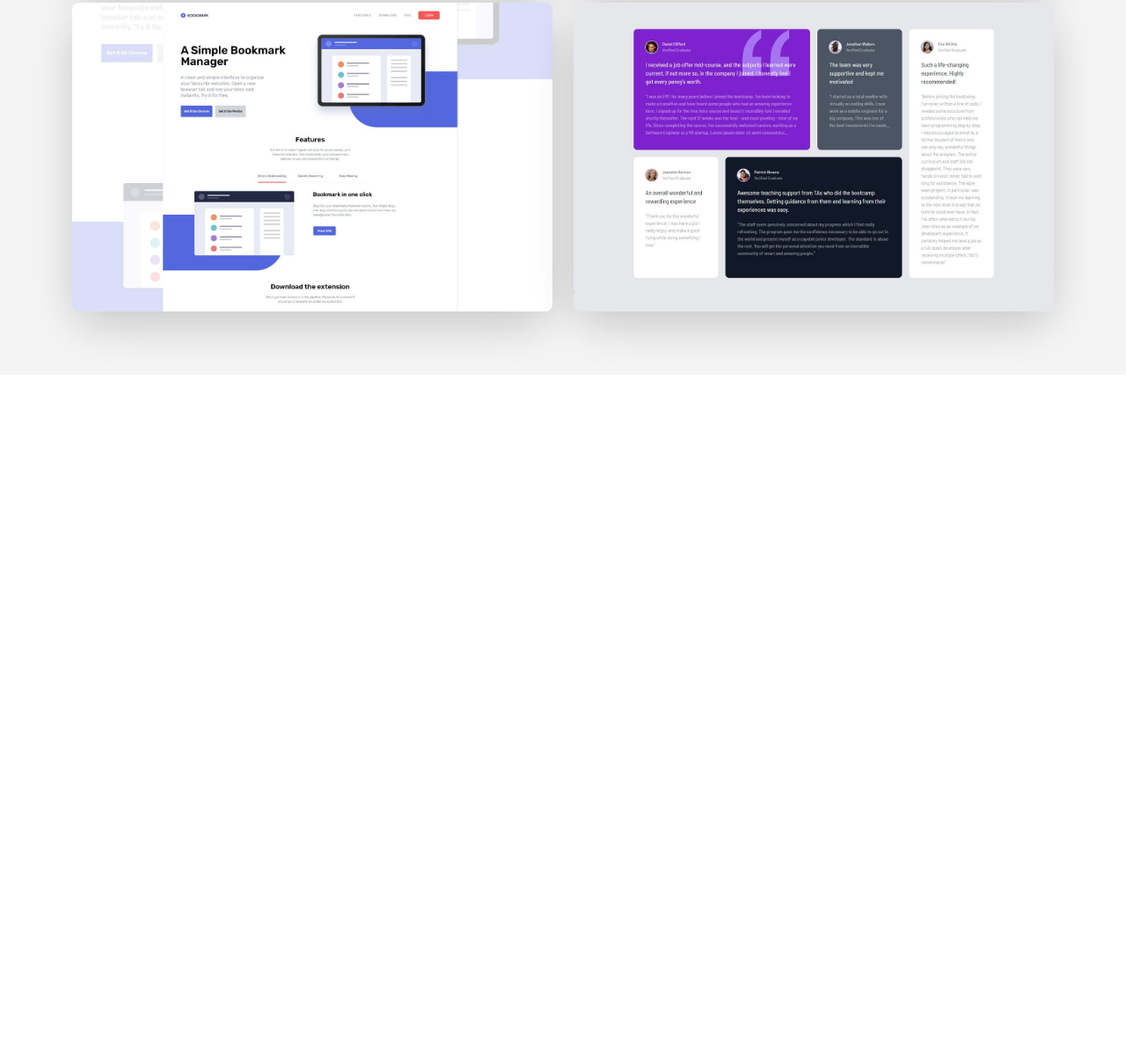
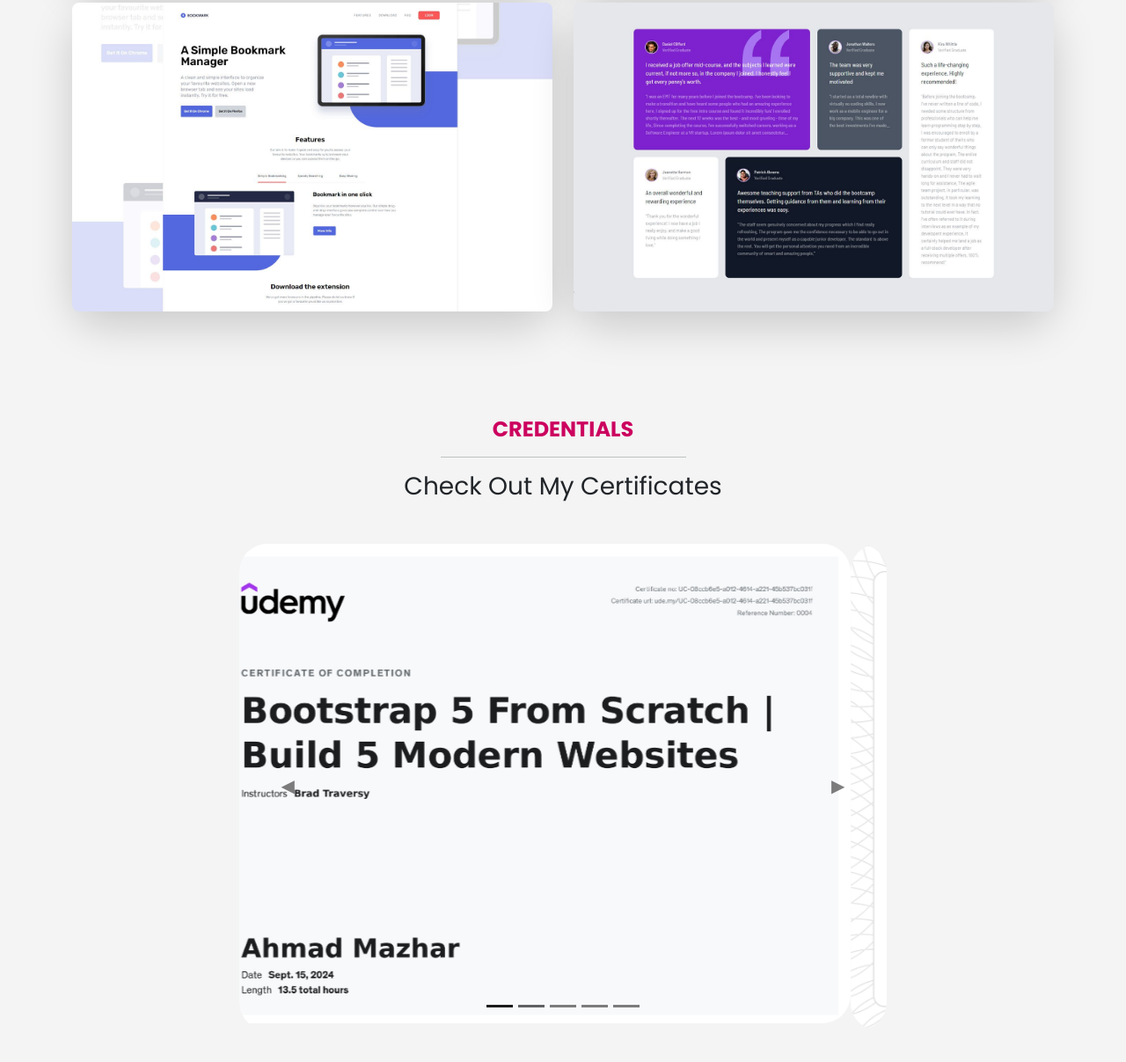
Before and after one commit to ahmadmazhar917/Assignment1_PortfolioWebsite, a website: page index.html in a window 1280 px wide. Shown: the part 2868-4075 px from the top of the page at 88% size. Before the commit the page ends 3294 px from the top, so only its background shows below. Drawn offline with nearby package versions, Linux system fonts and the light colour scheme; files that its build step writes are made by us from their sources.

Commit message:
Enhance Download Resume feature, Add certifications section and few other stuff

```diff
--- a/index.html
+++ b/index.html
@@ -157,6 +157,12 @@
               </div>
               <div class="d-inline-flex flex-column gap-2">
                 <i
+                  class="fa-brands fa-python fa-3x text-primary text-center"
+                ></i>
+                <span class="text-center">Python</span>
+              </div>
+              <div class="d-inline-flex flex-column gap-2">
+                <i
                   class="fa-brands fa-git-alt fa-3x text-primary text-center"
                 ></i>
                 <span class="text-center">Git</span>
@@ -166,9 +172,13 @@
         </div>
         <div class="row text-center mt-5">
           <div class="col-md-12">
-            <button class="btn text-bg-dark btn-lg text-uppercase text-center">
+            <a
+              href="assests/Ahmad - Resume.pdf"
+              download="Ahmad_resume.pdf"
+              class="btn text-bg-dark btn-lg text-uppercase text-center"
+            >
               Download Resume
-            </button>
+            </a>
           </div>
         </div>
       </div>
@@ -277,6 +287,115 @@
         </div>
       </div>
     </section>
+
+    <!-- Certifications -->
+
+    <section class="certifications py-5 bg-light mb-5">
+      <div class="container">
+        <div class="text-center mb-5">
+          <h4 class="text-uppercase fw-bold text-primary">Credentials</h4>
+          <hr class="w-25 mx-auto" />
+          <h4 class="mb-4 fs-3 m-0">Check Out My Certificates</h4>
+        </div>
+        <div class="row">
+          <div class="col-md-8 offset-md-2">
+            <!-- Image Slider -->
+            <div id="slider" class="carousel slide" data-bs-ride="carousel">
+              <div class="carousel-indicators">
+                <button
+                  class="active"
+                  type="button"
+                  data-bs-slide-to="0"
+                  data-bs-target="#slider"
+                  aria-current="true"
+                  aria-label="Slide 1"
+                ></button>
+                <button
+                  type="button"
+                  data-bs-slide-to="1"
+                  data-bs-target="#slider"
+                  aria-label="Slide 2"
+                ></button>
+                <button
+                  type="button"
+                  data-bs-slide-to="2"
+                  data-bs-target="#slider"
+                  aria-label="Slide 3"
+                ></button>
+                <button
+                  type="button"
+                  data-bs-slide-to="3"
+                  data-bs-target="#slider"
+                  aria-label="Slide 4"
+                ></button>
+                <button
+                  type="button"
+                  data-bs-slide-to="4"
+                  data-bs-target="#slider"
+                  aria-label="Slide 5"
+                ></button>
+              </div>
+              <div class="carousel-inner rounded-5">
+                <div class="carousel-item active">
+                  <img
+                    src="images/bootstrap_certificate.png"
+                    alt=""
+                    class="d-block w-100 rounded-5"
+                  />
+                </div>
+                <div class="carousel-item">
+                  <img
+                    src="images/problem_solving_certificate.png"
+                    alt=""
+                    class="d-block w-100 rounded-5"
+                  />
+                </div>
+                <div class="carousel-item">
+                  <img
+                    src="images/python_certificate.png"
+                    alt=""
+                    class="d-block w-100 rounded-5"
+                  />
+                </div>
+                <div class="carousel-item">
+                  <img
+                    src="images/python_basic_certificate.png"
+                    alt=""
+                    class="d-block w-100 rounded-5"
+                  />
+                </div>
+                <div class="carousel-item">
+                  <img
+                    src="images/sass_certificate.png"
+                    alt=""
+                    class="d-block w-100 rounded-5"
+                  />
+                </div>
+              </div>
+              <!-- Buttons -->
+              <button
+                class="carousel-control-prev"
+                type="button"
+                data-bs-slide="prev"
+                data-bs-target="#slider"
+              >
+                <span class="carousel-control-prev-icon"></span>
+                <span class="visually-hidden">Previous</span>
+              </button>
+              <button
+                class="carousel-control-next"
+                type="button"
+                data-bs-slide="next"
+                data-bs-target="#slider"
+              >
+                <span class="carousel-control-next-icon"></span>
+                <span class="visually-hidden">Next</span>
+              </button>
+            </div>
+          </div>
+        </div>
+      </div>
+    </section>
     <script src="js/bootstrap.bundle.min.js"></script>
     <script src="js/lightbox-plus-jquery.min.js"></script>
     <script src="js/script.js"></script>
--- a/scss/styles.scss
+++ b/scss/styles.scss
@@ -38,6 +38,30 @@
   transform: scale(1.05);
   transition: all 0.5s ease-in-out;
   opacity: 0.8;
+}
+
+.carousel-control-prev-icon,
+.carousel-control-next-icon {
+  background-image: none;
+}
+
+.carousel-control-prev-icon::after {
+  content: "◀";
+  font-size: 20px;
+  color: black;
+}
+
+.carousel-control-next-icon::after {
+  content: "▶";
+  font-size: 20px;
+  color: black;
+}
+
+.carousel-indicators [data-bs-target] {
+  background-color: black;
+}
+.carousel-indicators .active {
+  background-color: black;
 }
 
 @media (max-width: 767px) {
```
Also changed, not shown: images/bootstrap_certificate.png (added), images/problem_solving_certificate.png (added), images/python_basic_certificate.png (added), images/python_certificate.png (added), images/sass_certificate.png (added), 1 other file.
